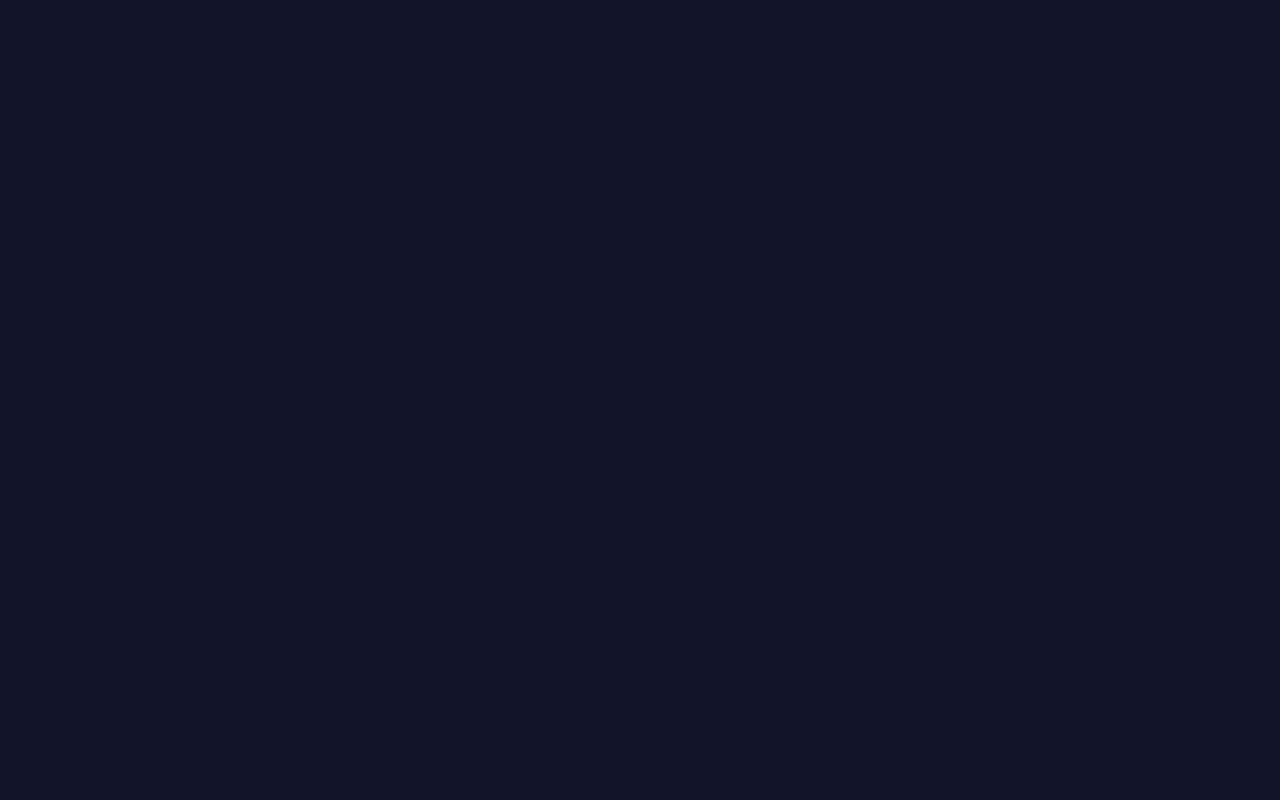
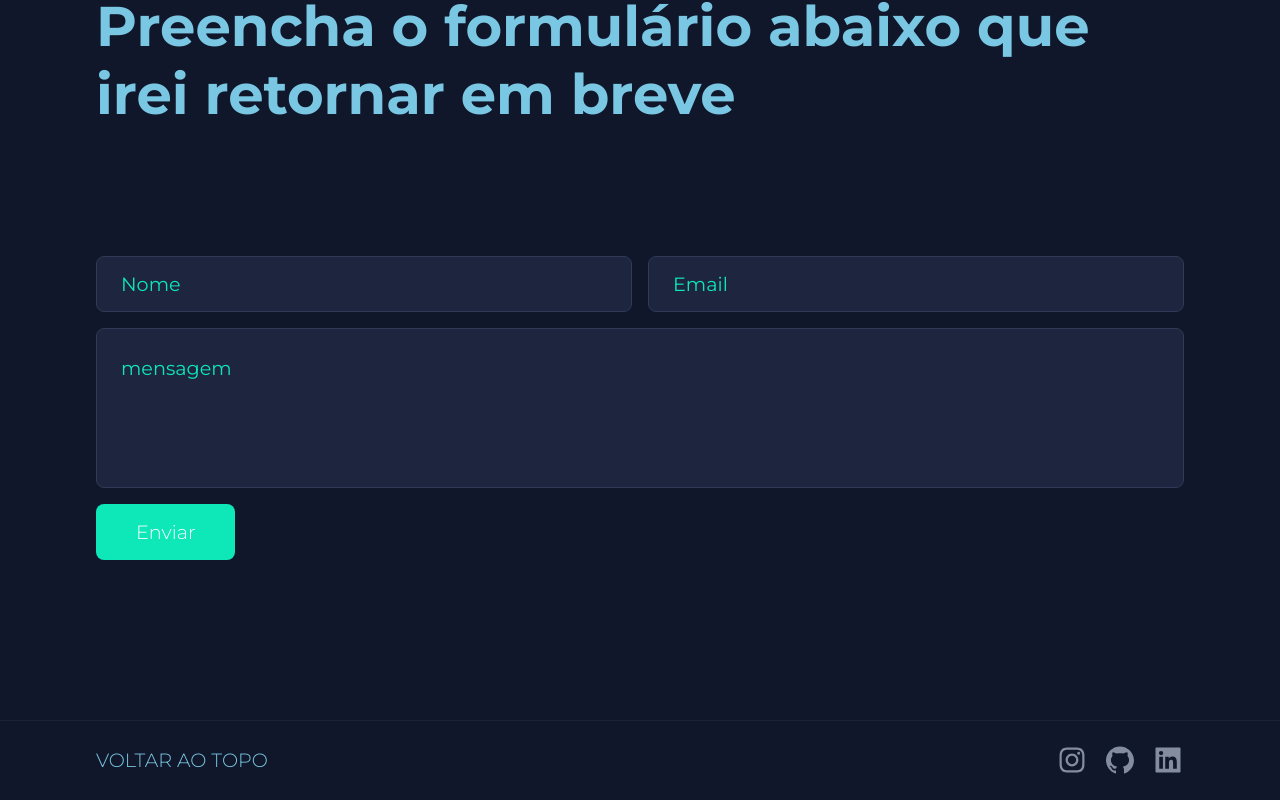
Before and after one commit to Rellyso/portfolio-nextjs, a Next.js app: page / in a window 1280 px wide. Shown: the part 4053-4853 px from the top of the page. Before the commit the page ends 3733 px from the top, so only its background shows below. Built offline with nearby package versions, Linux system fonts and the light colour scheme.

Commit message:
added contact form and footer to pages

```diff
--- a/src/pages/index.tsx
+++ b/src/pages/index.tsx
@@ -1,5 +1,7 @@
 import Head from 'next/head';
+import { ContactForm } from '../components/ContactForm';
 import { Experiences } from '../components/Experiences';
+import { Footer } from '../components/Footer';
 import { Header } from '../components/Header';
 import { HomeHero } from '../components/HomeHero';
 import { Knowledge } from '../components/Knowledge';
@@ -16,7 +18,10 @@ export default function Home() {
         <Experiences />
         <Projects />
         <Knowledge />
+        <ContactForm />
       </main>
+
+      <Footer />
     </HomeContainer>
   );
 }
```
